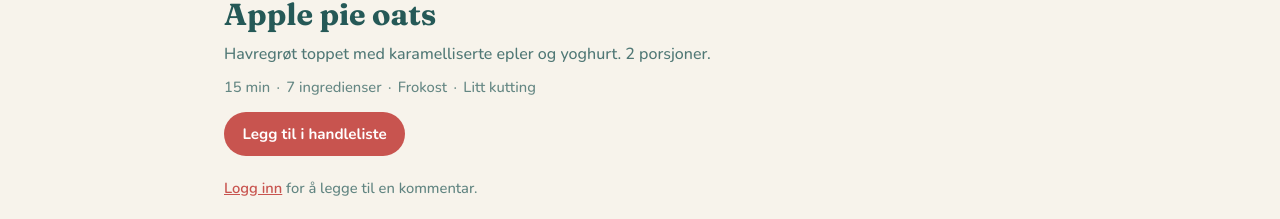
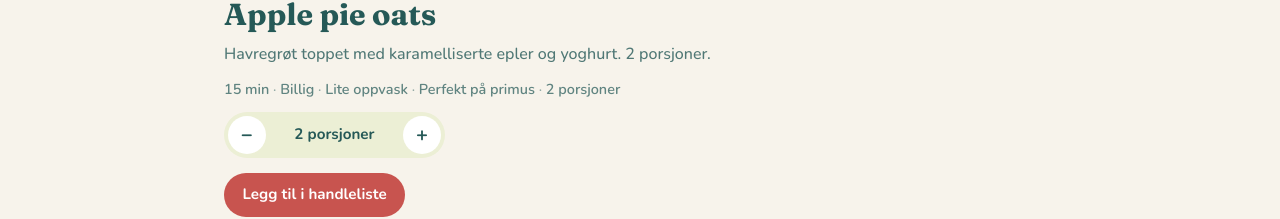
Before and after one commit to pernillelindgren02-max/fra-gryte-til-gaffel, a React (Vite) app: page /oppskrift/apple-pie-oats in a window 1280 px wide. Shown: the part 694-913 px from the top of the page. Built offline with nearby package versions, Linux system fonts and the light colour scheme; no server answers; the database is empty; a web font is replaced by a local one.

Commit message:
Add recipe detail key facts and client-side portion scaling.
Show a calm info row, let portions adjust 1–8 with scaled ingredients,
and pass the scale into the shopping list multiplier without persisting.

Co-authored-by: pernille.lindgren02 <pernille.lindgren02@gmail.com>

```diff
--- a/src/context/ShoppingListContext.tsx
+++ b/src/context/ShoppingListContext.tsx
@@ -16,11 +16,18 @@ import { useRecipes } from './RecipesContext'
 
 const STORAGE_KEY = 'fgtg-shopping-list-v2'
 
-export type ShoppingMultiplier = 1 | 2 | 3 | 4
+/** Scale vs recipe base ingredients (1 = as written). May be fractional e.g. 1.5. */
+export type ShoppingMultiplier = number
 
 export type ShoppingListEntry = {
   recipeId: string
   multiplier: ShoppingMultiplier
+}
+
+function normalizeMultiplier(value: unknown): number {
+  const n = Number(value)
+  if (!Number.isFinite(n) || n <= 0) return 1
+  return Math.round(n * 1000) / 1000
 }
 
 type ShoppingListState = {
@@ -33,7 +40,10 @@ type ShoppingListContextValue = {
   recipeIds: string[]
   checkedKeys: Set<string>
   combined: CombinedIngredient[]
-  addRecipe: (recipeId: string) => 'added' | 'duplicate' | 'missing'
+  addRecipe: (
+    recipeId: string,
+    multiplier?: ShoppingMultiplier,
+  ) => 'added' | 'duplicate' | 'missing'
   removeRecipe: (recipeId: string) => void
   setMultiplier: (recipeId: string, multiplier: ShoppingMultiplier) => void
   clearAll: () => void
@@ -62,14 +72,10 @@ function loadState(): ShoppingListState {
       const parsed = JSON.parse(rawV2) as ShoppingListState
       const entries = Array.isArray(parsed.entries)
         ? parsed.entries
-            .filter(
-              (entry): entry is ShoppingListEntry =>
-                Boolean(entry?.recipeId) &&
-                [1, 2, 3, 4].includes(Number(entry.multiplier)),
-            )
+            .filter((entry) => Boolean(entry?.recipeId))
             .map((entry) => ({
-              recipeId: entry.recipeId,
-              multiplier: Number(entry.multiplier) as ShoppingMultiplier,
+              recipeId: String(entry.recipeId),
+              multiplier: normalizeMultiplier(entry.multiplier),
             }))
         : []
       return {
@@ -131,15 +137,16 @@ export function ShoppingListProvider({ children }: { children: ReactNode }) {
   }, [entries, getById])
 
   const addRecipe = useCallback(
-    (recipeId: string) => {
+    (recipeId: string, multiplier: ShoppingMultiplier = 1) => {
       if (!getById(recipeId)) return 'missing' as const
       if (entries.some((entry) => entry.recipeId === recipeId)) {
         return 'duplicate' as const
       }
+      const scale = normalizeMultiplier(multiplier)
       setEntries((prev) =>
         prev.some((entry) => entry.recipeId === recipeId)
           ? prev
-          : [...prev, { recipeId, multiplier: 1 }],
+          : [...prev, { recipeId, multiplier: scale }],
       )
       return 'added' as const
     },
@@ -152,9 +159,12 @@ export function ShoppingListProvider({ children }: { children: ReactNode }) {
 
   const setMultiplier = useCallback(
     (recipeId: string, multiplier: ShoppingMultiplier) => {
+      const scale = normalizeMultiplier(multiplier)
       setEntries((prev) =>
         prev.map((entry) =>
-          entry.recipeId === recipeId ? { ...entry, multiplier } : entry,
+          entry.recipeId === recipeId
+            ? { ...entry, multiplier: scale }
+            : entry,
         ),
       )
     },
--- a/src/pages/RecipePage.css
+++ b/src/pages/RecipePage.css
@@ -92,15 +92,64 @@
   color: color-mix(in srgb, var(--color-teal) 80%, transparent);
 }
 
-.recipe-page__meta {
-  display: flex;
-  flex-wrap: wrap;
+.recipe-page__facts {
+  margin: 0.15rem 0 0;
+  font-size: 0.9rem;
+  font-weight: 600;
+  line-height: 1.45;
+  color: color-mix(in srgb, var(--color-teal) 72%, transparent);
+}
+
+.recipe-page__facts-sep {
+  font-weight: 500;
+  opacity: 0.7;
+}
+
+.recipe-page__portions {
+  display: inline-flex;
   align-items: center;
-  column-gap: 0.4rem;
-  row-gap: 0.25rem;
-  font-size: 0.92rem;
-  line-height: 1.4;
-  color: color-mix(in srgb, var(--color-teal) 70%, transparent);
+  gap: 0.55rem;
+  margin-top: 0.15rem;
+  padding: 0.25rem;
+  border-radius: 999px;
+  background: color-mix(in srgb, var(--color-pale-green) 45%, white);
+  width: fit-content;
+}
+
+.recipe-page__portion-btn {
+  display: inline-flex;
+  align-items: center;
+  justify-content: center;
+  width: 2.35rem;
+  height: 2.35rem;
+  border: none;
+  border-radius: 999px;
+  background: white;
+  color: var(--color-teal);
+  font: inherit;
+  font-size: 1.25rem;
+  font-weight: 700;
+  line-height: 1;
+  cursor: pointer;
+  -webkit-tap-highlight-color: transparent;
+  transition: transform 140ms ease, opacity 140ms ease;
+}
+
+.recipe-page__portion-btn:disabled {
+  opacity: 0.35;
+  cursor: default;
+}
+
+.recipe-page__portion-btn:active:not(:disabled) {
+  transform: scale(0.94);
+}
+
+.recipe-page__portion-value {
+  min-width: 7.5rem;
+  text-align: center;
+  font-weight: 700;
+  font-size: 0.95rem;
+  color: var(--color-teal);
 }
 
 .recipe-page__save-btn {
--- a/src/pages/RecipePage.tsx
+++ b/src/pages/RecipePage.tsx
@@ -1,4 +1,4 @@
-import { useEffect, useState } from 'react'
+import { useEffect, useMemo, useState } from 'react'
 import { Link, useParams } from 'react-router-dom'
 import { RecipePersonalPanel } from '../components/RecipePersonalPanel'
 import { SaveSheet } from '../components/SaveSheet'
@@ -9,15 +9,26 @@ import { useUserData } from '../context/UserDataContext'
 import {
   campingStoveLabels,
   dishwashingLevelLabels,
-  mealTypeLabels,
-  preparationLevelLabels,
   priceLevelLabels,
   storageNeedLabels,
   waterNeedLabels,
 } from '../data/filterLabels'
 import { useRecipes } from '../context/RecipesContext'
-import { formatIngredient, getIngredientCount } from '../data/recipes'
+import type { DishwashingLevel } from '../data/recipes'
+import {
+  MAX_PORTIONS,
+  MIN_PORTIONS,
+  clampPortions,
+  formatScaledIngredient,
+  portionMultiplier,
+} from '../utils/scalePortions'
 import './RecipePage.css'
+
+const dishwashingCompact: Record<DishwashingLevel, string> = {
+  almostNothing: 'Nesten ingen oppvask',
+  little: 'Lite oppvask',
+  extra: 'Litt ekstra oppvask',
+}
 
 export function RecipePage() {
   const { id } = useParams<{ id: string }>()
@@ -28,12 +39,24 @@ export function RecipePage() {
   const { isFavorite, foldersForRecipe } = useUserData()
   const [toast, setToast] = useState<string | null>(null)
   const [saveOpen, setSaveOpen] = useState(false)
+  const baseServings = recipe && recipe.servings > 0 ? recipe.servings : 2
+  const [portions, setPortions] = useState(baseServings)
+
+  useEffect(() => {
+    if (!recipe) return
+    setPortions(clampPortions(recipe.servings > 0 ? recipe.servings : 2))
+  }, [recipe?.id, recipe?.servings])
 
   useEffect(() => {
     if (!toast) return
     const timer = window.setTimeout(() => setToast(null), 2500)
     return () => window.clearTimeout(timer)
   }, [toast])
+
+  const scale = useMemo(
+    () => (recipe ? portionMultiplier(portions, baseServings) : 1),
+    [recipe, portions, baseServings],
+  )
 
   if (loading && !recipe) {
     return (
@@ -54,20 +77,35 @@ export function RecipePage() {
     )
   }
 
-  const ingredientCount = getIngredientCount(recipe)
   const alreadyOnList = hasRecipe(recipe.id)
   const savedSomewhere =
     Boolean(user) &&
     (isFavorite(recipe.id) || foldersForRecipe(recipe.id).length > 0)
 
   function onAddToList() {
-    const result = addRecipe(recipe!.id)
+    const result = addRecipe(recipe!.id, scale)
     if (result === 'added') {
-      setToast('Lagt til i handlelisten.')
+      setToast(
+        scale === 1
+          ? 'Lagt til i handlelisten.'
+          : `Lagt til i handlelisten (${portions} porsjoner).`,
+      )
     } else if (result === 'duplicate') {
       setToast('Oppskriften er allerede i handlelisten.')
     }
   }
+
+  function changePortions(next: number) {
+    setPortions(clampPortions(next))
+  }
+
+  const facts = [
+    `${recipe.timeMinutes} min`,
+    priceLevelLabels[recipe.priceLevel],
+    dishwashingCompact[recipe.dishwashingLevel],
+    campingStoveLabels[recipe.campingStoveSuitability],
+    `${portions} porsjon${portions === 1 ? '' : 'er'}`,
+  ]
 
   return (
     <article className="recipe-page">
@@ -91,15 +129,49 @@ export function RecipePage() {
       <header className="recipe-page__header">
         <h1 className="recipe-page__title">{recipe.name}</h1>
         <p className="recipe-page__description">{recipe.shortDescription}</p>
-        <div className="recipe-page__meta">
-          <span>{recipe.timeMinutes} min</span>
-          <span aria-hidden="true">·</span>
-          <span>{ingredientCount} ingredienser</span>
-          <span aria-hidden="true">·</span>
-          <span>{mealTypeLabels[recipe.mealType]}</span>
-          <span aria-hidden="true">·</span>
-          <span>{preparationLevelLabels[recipe.preparationLevel]}</span>
+
+        <p className="recipe-page__facts" aria-label="Nøkkelinfo">
+          {facts.map((fact, index) => (
+            <span key={fact}>
+              {index > 0 && (
+                <span className="recipe-page__facts-sep" aria-hidden="true">
+                  {' '}
+                  ·{' '}
+                </span>
+              )}
+              <span>{fact}</span>
+            </span>
+          ))}
+        </p>
+
+        <div
+          className="recipe-page__portions"
+          role="group"
+          aria-label="Antall porsjoner"
+        >
+          <button
+            type="button"
+            className="recipe-page__portion-btn"
+            aria-label="Færre porsjoner"
+            disabled={portions <= MIN_PORTIONS}
+            onClick={() => changePortions(portions - 1)}
+          >
+            −
+          </button>
+          <span className="recipe-page__portion-value">
+            {portions} porsjon{portions === 1 ? '' : 'er'}
+          </span>
+          <button
+            type="button"
+            className="recipe-page__portion-btn"
+            aria-label="Flere porsjoner"
+            disabled={portions >= MAX_PORTIONS}
+            onClick={() => changePortions(portions + 1)}
+          >
+            +
+          </button>
         </div>
+
         <button
           type="button"
           className="recipe-page__list-btn"
@@ -116,10 +188,8 @@ export function RecipePage() {
         <h2 className="recipe-page__section-title">Ingredienser</h2>
         <ul className="recipe-page__ingredients">
           {recipe.ingredients.map((ingredient) => (
-            <li
-              key={`${ingredient.name}-${ingredient.unit}-${ingredient.quantity}`}
-            >
-              {formatIngredient(ingredient)}
+            <li key={`${ingredient.name}-${ingredient.unit}`}>
+              {formatScaledIngredient(ingredient, scale)}
             </li>
           ))}
         </ul>
--- /dev/null
+++ b/src/utils/scalePortions.ts
@@ -0,0 +1,77 @@
+import type { Ingredient } from '../data/recipes'
+import { formatQuantityDisplay } from '../data/recipes'
+
+const MIN_PORTIONS = 1
+const MAX_PORTIONS = 8
+
+export function clampPortions(value: number): number {
+  if (!Number.isFinite(value)) return MIN_PORTIONS
+  return Math.min(MAX_PORTIONS, Math.max(MIN_PORTIONS, Math.round(value)))
+}
+
+/** Scale factor from recipe base servings to the UI portion count. */
+export function portionMultiplier(
+  portions: number,
+  baseServings: number,
+): number {
+  const base = baseServings > 0 ? baseServings : 2
+  return clampPortions(portions) / base
+}
+
+export function scaleIngredientQuantity(
+  quantity: number | null,
+  multiplier: number,
+): number | null {
+  if (quantity == null) return null
+  const scaled = quantity * multiplier
+  // Snap near common cooking fractions to avoid long decimals.
+  const snapped = snapQuantity(scaled)
+  return snapped
+}
+
+function snapQuantity(value: number): number {
+  const precision = 1000
+  const rounded = Math.round(value * precision) / precision
+  const whole = Math.floor(rounded + 1e-9)
+  const frac = rounded - whole
+  const targets = [0, 0.25, 1 / 3, 0.5, 2 / 3, 0.75, 1]
+  let best = frac
+  let bestDist = Infinity
+  for (const t of targets) {
+    const dist = Math.abs(frac - t)
+    if (dist < bestDist && dist < 0.02) {
+      bestDist = dist
+      best = t
+    }
+  }
+  const result = whole + best
+  // Prefer readable thirds in display path via formatQuantityDisplay
+  return Math.round(result * precision) / precision
+}
+
+export function scaleIngredients(
+  ingredients: Ingredient[],
+  multiplier: number,
+): Ingredient[] {
+  if (multiplier === 1) return ingredients
+  return ingredients.map((ingredient) => ({
+    ...ingredient,
+    quantity: scaleIngredientQuantity(ingredient.quantity, multiplier),
+  }))
+}
+
+export function formatScaledIngredient(
+  ingredient: Ingredient,
+  multiplier: number,
+): string {
+  const scaled = scaleIngredients([ingredient], multiplier)[0]
+  if (scaled.quantity == null || scaled.unit == null) {
+    if (scaled.quantity != null && scaled.unit === null) {
+      return `${formatQuantityDisplay(scaled.quantity)} ${scaled.name}`
+    }
+    return scaled.name
+  }
+  return `${formatQuantityDisplay(scaled.quantity)} ${scaled.unit} ${scaled.name}`
+}
+
+export { MIN_PORTIONS, MAX_PORTIONS }
```
Also changed, not shown: src/data/recipes.ts (+13 -6 lines), src/pages/ShoppingListPage.tsx (+9 -0 lines).
